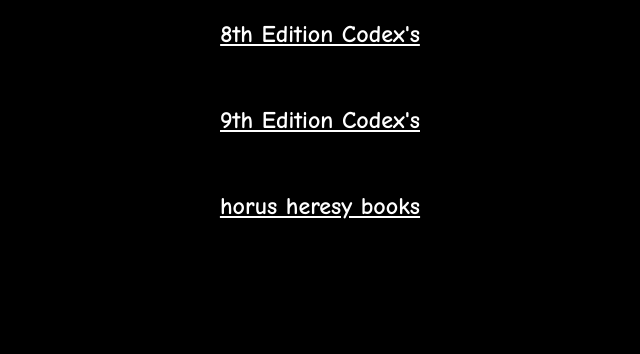
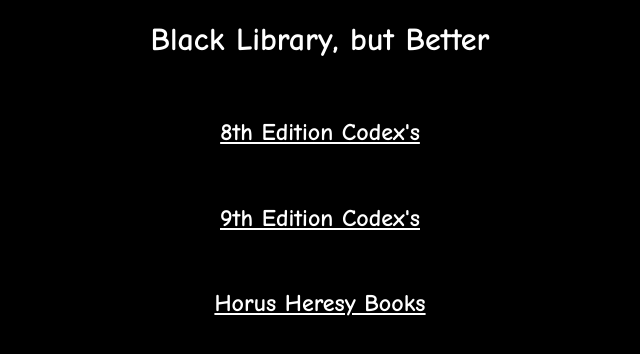
Before and after one commit to betterblacklibrary/betterblacklibrary.github.io, a plain HTML site: page index.html in a window 1280 px wide. Shown: the whole page, without its empty margins (320-960 px from the left). Drawn offline with Linux system fonts and the light colour scheme.

Commit message:
Update index.html

```diff
--- a/index.html
+++ b/index.html
@@ -12,6 +12,9 @@
 
 <body>
 <center>
+<h1>Black Library, but Better</a></h1>
+
+<br>
 
 <h2><a href="https://drive.google.com/drive/folders/1tAR6eLwW6Rlp3InmNDT1oBgHrXNUOWA4?usp=sharing" target="_blank">8th Edition Codex's</a></h2>
 
@@ -21,7 +24,7 @@
 
 <br>
 
-<h2><a href="https://drive.google.com/drive/folders/1kAaecflUiBYoyXg1BFj39FDsxkndxxGm?usp=sharing" target="_blank">horus heresy books</a></h2>
+<h2><a href="https://drive.google.com/drive/folders/1kAaecflUiBYoyXg1BFj39FDsxkndxxGm?usp=sharing" target="_blank">Horus Heresy Books</a></h2>
 
 </center>
 </body>
```
